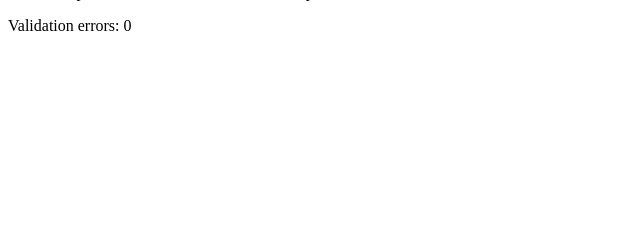
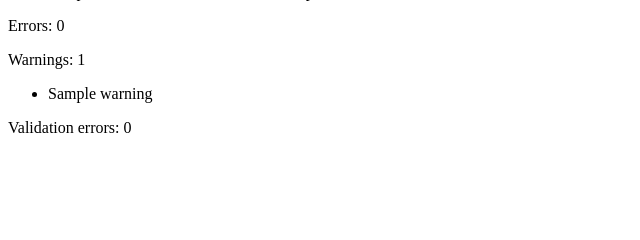
Before and after one commit to datopian/ckan-ng-harvest, a Python web app: template templates/harvest-report.html in a window 1280 px wide. Shown: the part 385-625 px from the top of the page, without its empty margins (0-640 px from the left). Run offline with Jinja, Linux system fonts and the light colour scheme; the template is opened without the code that fills it: most values are stand-ins (such as "Sample title", 1, 10 or a date in 2020).

Commit message:
add action errors and warnings to the report

```diff
--- a/templates/harvest-report.html
+++ b/templates/harvest-report.html
@@ -33,6 +33,19 @@
         <li>{{ action }}: {{ values.total }}. Succeed: {{ values.success }}, fails: {{ values.fails }}</li>
         {% endfor %}
     </ul>
+    <p>Errors: {{ action_errors|length }}</p>
+    {% if action_errors|length > 0 %}
+    <ul> {% for error in action_errors %}
+        <li>{{ error }}</li>{% endfor %}
+    </ul>
+    {% endif %}
+
+    <p>Warnings: {{ action_warnings|length }}</p>
+    {% if action_warnings|length > 0 %}
+    <ul> {% for warning in action_warnings %}
+        <li>{{ warning }}</li>{% endfor %}
+    </ul>
+    {% endif %}
 </div>
 
 <div>
```
Also changed, not shown: create_report.py (+6 -2 lines).
